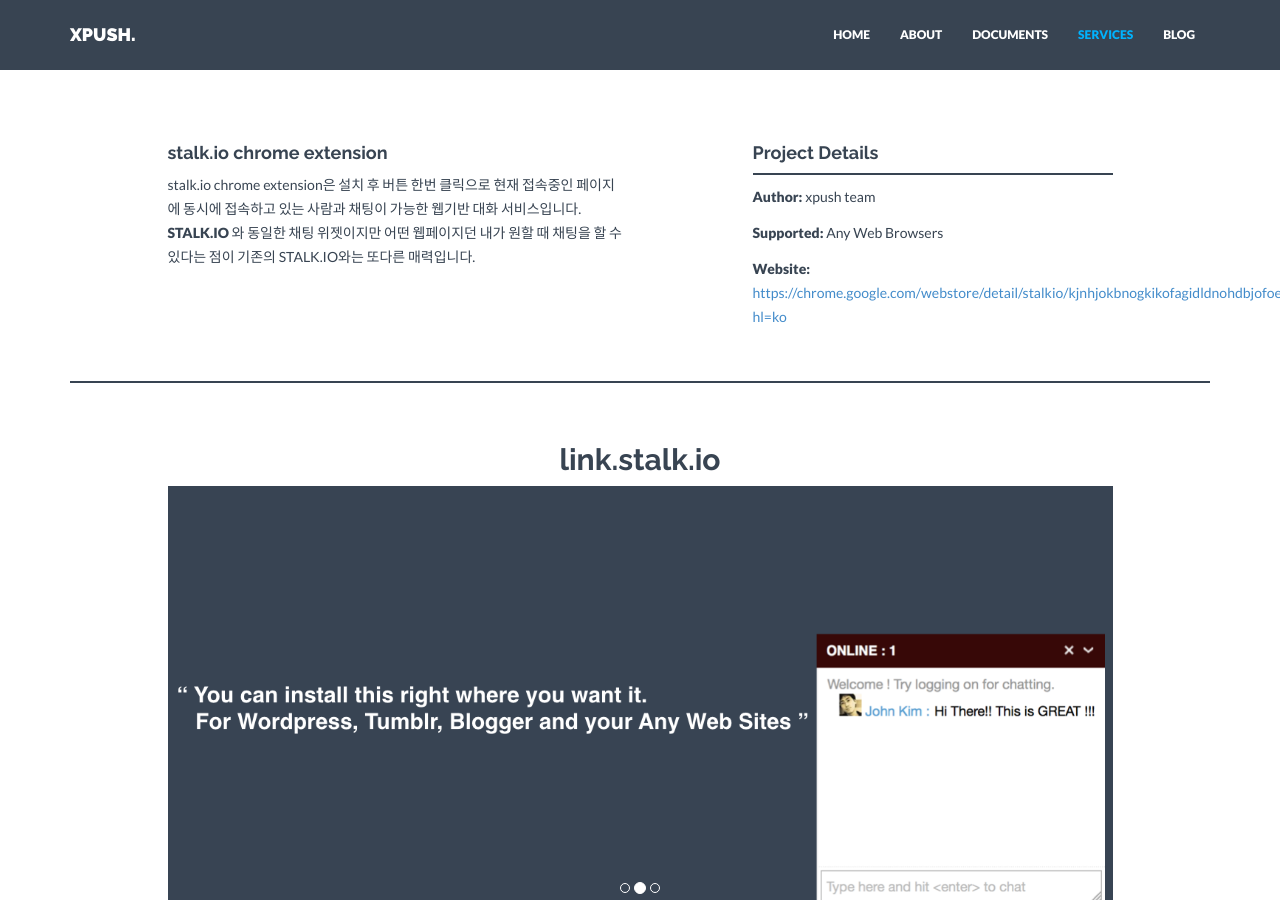
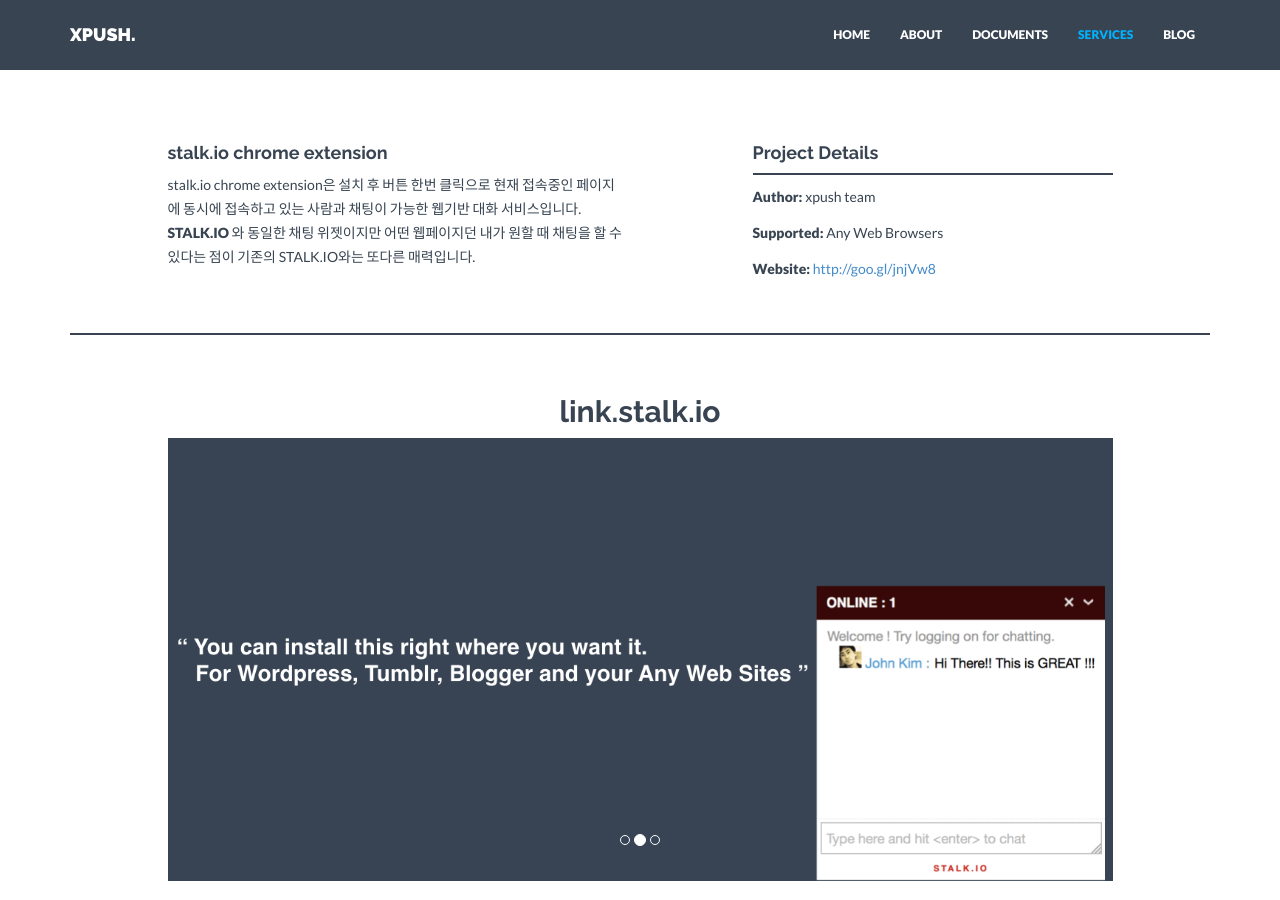
Before and after one commit to xpush/xpush.github.io, a Jekyll site: the page built from service/index.md, in a window 1280 px wide and 900 px high, scrolled down 2282 px. Built offline with Jekyll 4.4.1, drawn with Linux system fonts in a browser that asks for light colours; nearby versions of some CDN libraries; some of the changed lines change nothing that is shown.

Commit message:
update link url on servic page

```diff
--- a/_data/services.yml
+++ b/_data/services.yml
@@ -26,8 +26,8 @@
     - path: /service/resource/stalk.io.chrome.002.png
 
   description: stalk.io chrome extension은 설치 후 버튼 한번 클릭으로 현재 접속중인 페이지에 동시에 접속하고 있는 사람과 채팅이 가능한 웹기반 대화 서비스입니다. <b>STALK.IO</b> 와 동일한 채팅 위젯이지만 어떤 웹페이지던 내가 원할 때 채팅을 할 수 있다는 점이 기존의 STALK.IO와는 또다른 매력입니다.
-  url: https://chrome.google.com/webstore/detail/stalkio/kjnhjokbnogkikofagidldnohdbjofoe?hl=ko
-  source: https://github.com/xpush/messengerX
+  url: http://goo.gl/jnjVw8
+  source: https://github.com/xpush/chrome.stalk.io
   support: Any Web Browsers
   author: xpush team
 
```
